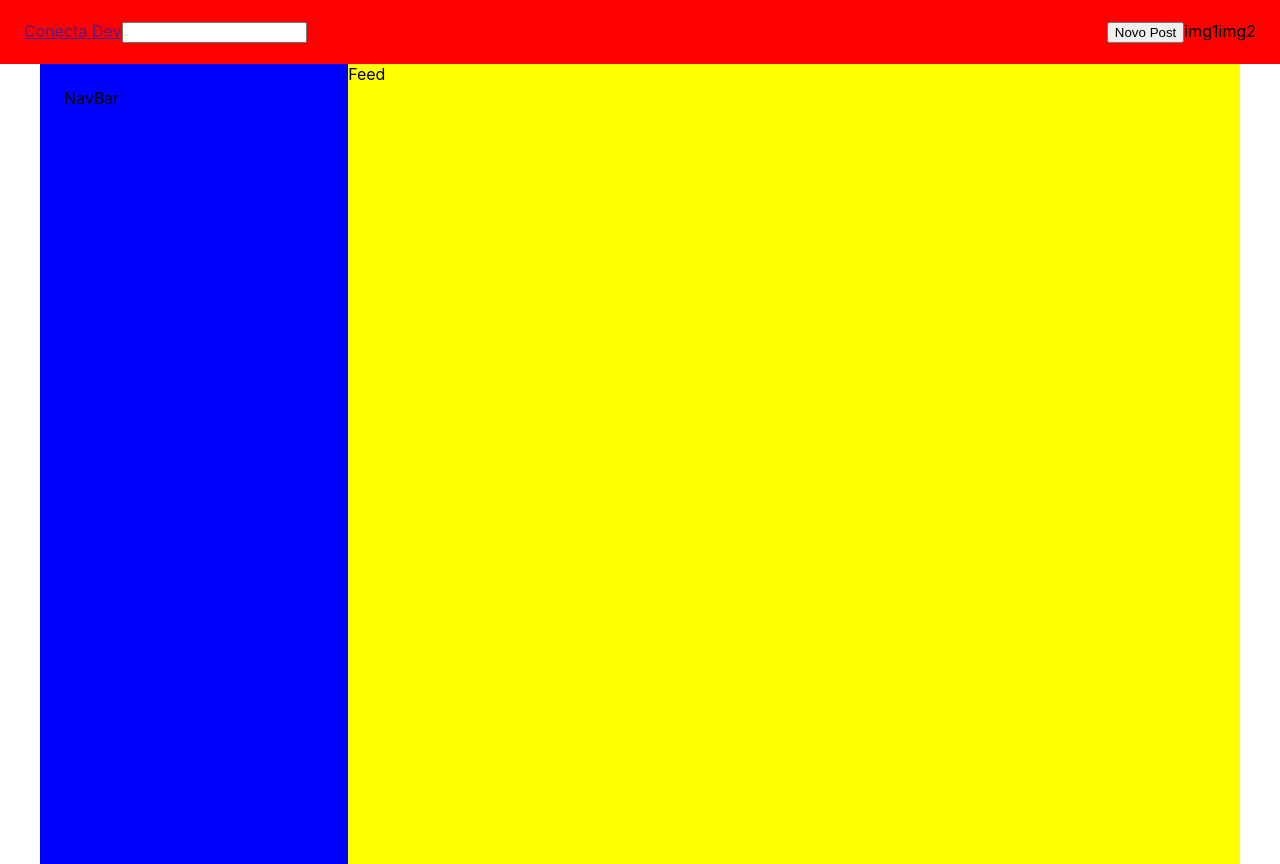
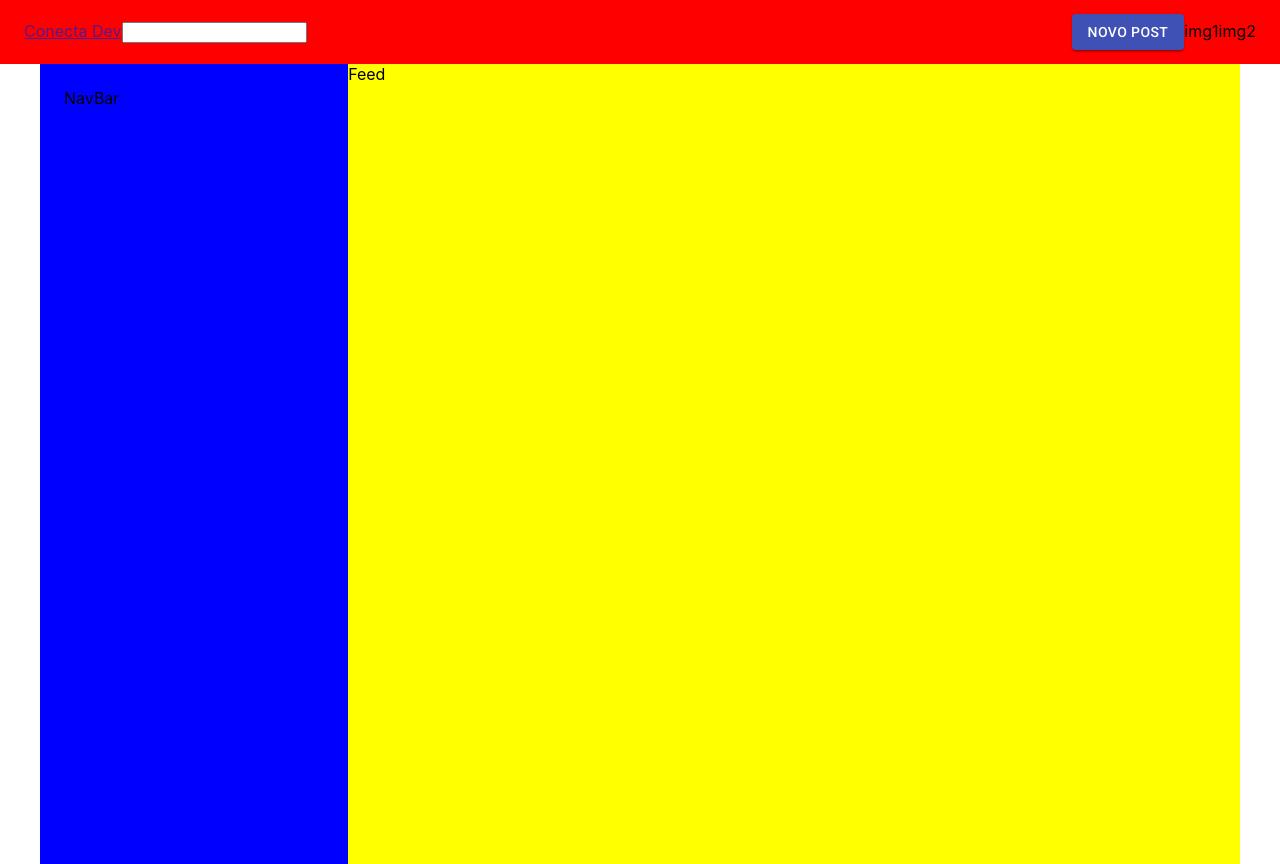
Before and after one commit to marcosreis1976/conectadev, a React (Create React App) app: page / in a window 1280 px wide. Built offline with nearby package versions, Linux system fonts and the light colour scheme.

Commit message:
Adicionado Material UI

```diff
--- a/package.json
+++ b/package.json
@@ -3,6 +3,7 @@
   "version": "0.1.0",
   "private": true,
   "dependencies": {
+    "@material-ui/core": "^4.10.2",
     "@testing-library/jest-dom": "^4.2.4",
     "@testing-library/react": "^9.3.2",
     "@testing-library/user-event": "^7.1.2",
--- a/public/index.html
+++ b/public/index.html
@@ -14,6 +14,7 @@
       manifest.json provides metadata used when your web app is installed on a
       user's mobile device or desktop. See https://developers.google.com/web/fundamentals/web-app-manifest/
     -->
+    <link rel="stylesheet" href="https://fonts.googleapis.com/css?family=Roboto:300,400,500,700&display=swap" />
     <link rel="manifest" href="%PUBLIC_URL%/manifest.json" />
     <!--
       Notice the use of %PUBLIC_URL% in the tags above.
--- /dev/null
+++ b/src/pages/Home/components/Header.js
@@ -0,0 +1,25 @@
+import React from 'react';
+import { Button } from '@material-ui/core';
+import '../style.css';
+
+function Header () {
+    return(
+        <header className="header">
+            <div className="toolbar">
+                <div>
+                    <a href="">Conecta Dev</a>
+                    <input type="text"></input>
+                </div>
+                <div>
+                    <Button variant="contained" color="primary">
+                        Novo Post
+                    </Button>
+                    <span>img1</span>
+                    <span>img2</span>
+                </div>
+            </div>
+        </header>
+    )
+}
+
+export default Header;
--- a/src/pages/Home/index.js
+++ b/src/pages/Home/index.js
@@ -1,24 +1,12 @@
 import React from 'react';
+import Header from './components/Header';
 import './style.css';
 
 function Home() {
 
     return (
         <div>
-            <header className="header">
-                <div className="toolbar">
-                    <div>
-                        <a href="">Conecta Dev</a>
-                        <input type="text"></input>
-                    </div>
-                    <div>
-                        <button>Novo Post</button>
-                        <span>img1</span>
-                        <span>img2</span>
-                    </div>
-                </div>
-            </header>
-
+            <Header/>
             <div className="toolbar"></div>
             <main className="main">
                 <div className="navbar">
```
Also changed, not shown: 1 other file (tests, documents, lock files or other folders).
